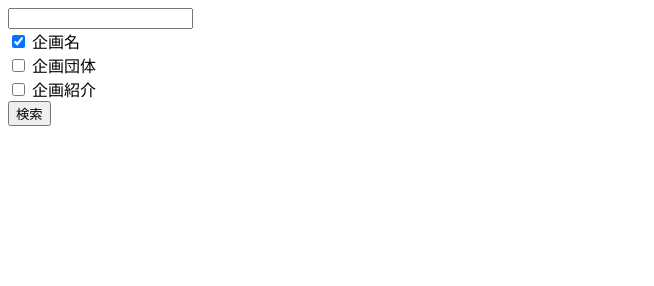
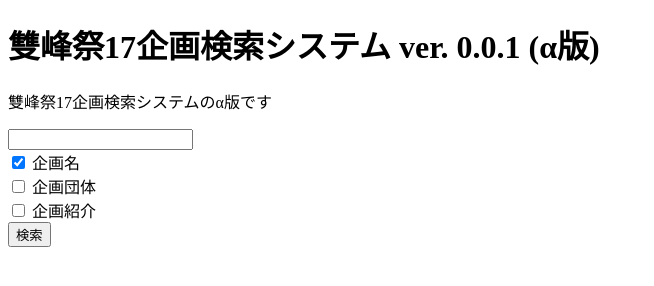
Before and after one commit to sudame/jsys17-search-system, a plain HTML site: page index.html in a window 1280 px wide. Shown: the whole page, without its empty margins (0-654 px from the left). Drawn offline with Linux system fonts and the light colour scheme.

Commit message:
説明文等を追加

```diff
--- a/index.html
+++ b/index.html
@@ -11,6 +11,8 @@
 </head>
 
 <body>
+    <h1>雙峰祭17企画検索システム ver. 0.0.1 (α版)</h1>
+    <p>雙峰祭17企画検索システムのα版です</p>
     <form action="" onsubmit="return false;">
         <input type="search" name="event_search" id="event_search"><br>
         <input type="checkbox" name="include_event_name" id="include_event_name" checked>
```
